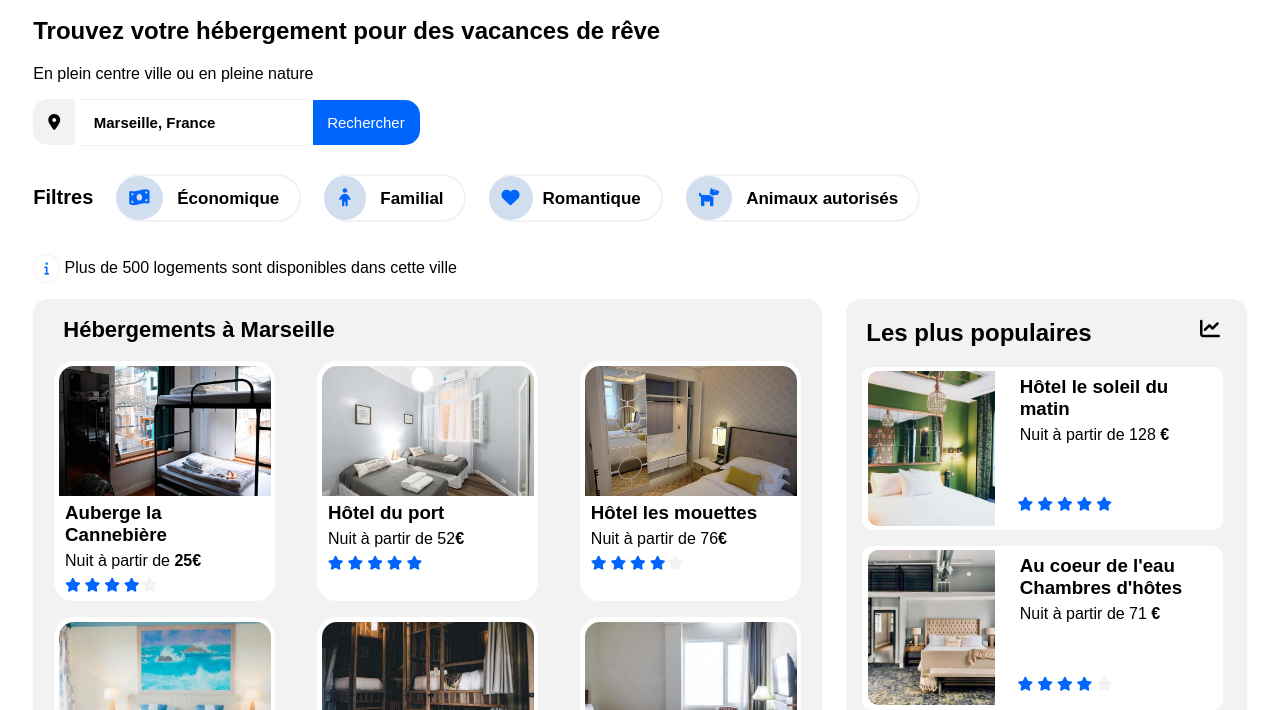
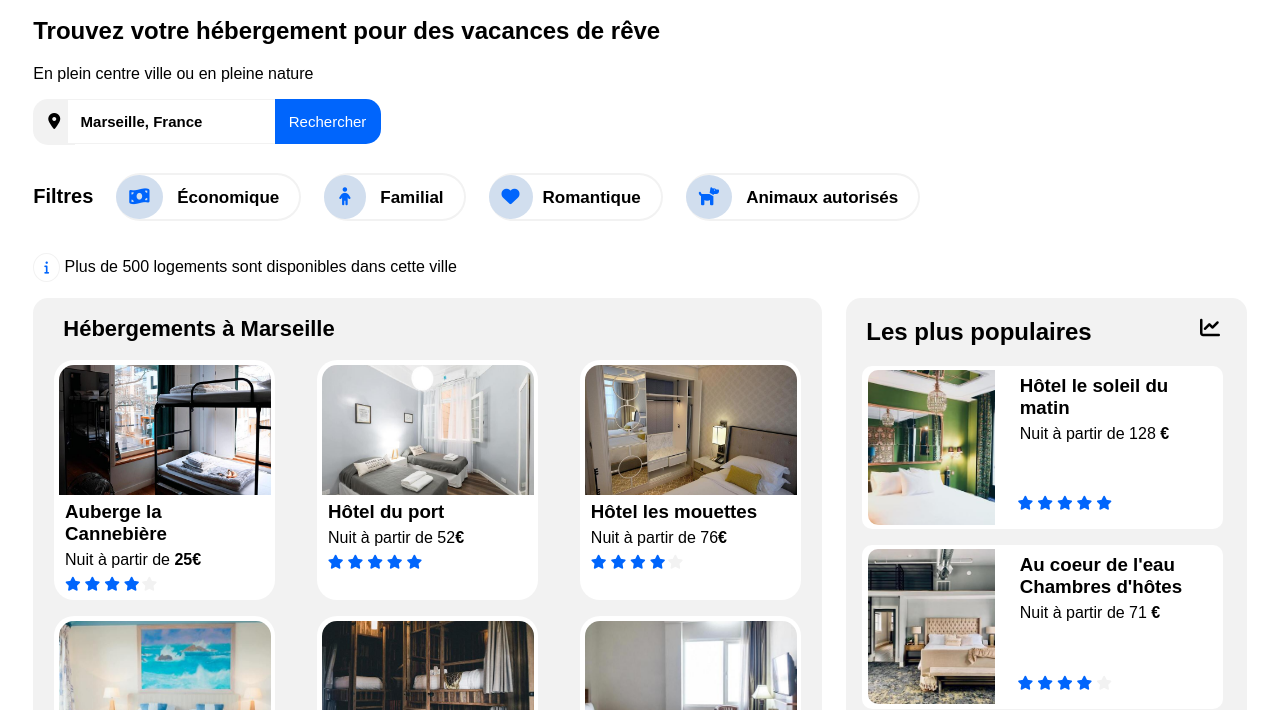
Before and after one commit to pierremorinv/PierreMorin_2_13042021, a plain HTML site: page index.html in a window 1280 px wide. Shown: the part 90-800 px from the top of the page. Drawn offline with Linux system fonts and the light colour scheme.

Commit message:
modification padding map logo

```diff
--- a/style.css
+++ b/style.css
@@ -141,11 +141,12 @@
 }
 .research{
     font-size:15px ;
-    padding: 14px;
+    padding: 13px;
     font-weight: bolder;
     border: #F2F2F2 solid 1px;
     border-right: none;
     border-left: none;
+    margin-left: -1%;;
 
 }
 
@@ -158,13 +159,16 @@
     padding-right: 15px;
     background-color: #0065fc;
     border:#F2F2F2;
+    margin-left:-2%;
 }
 .fa-search{
  display: none;
 }
 /*logo research*/
 .fa-map-marker-alt{
-    padding:15px;
+    padding: 15px;
+    padding-top: 14px;
+    padding-bottom:16px;
     border-radius: 15px 0px 0px 15px;
     background-color: #F2F2F2;
 }
@@ -534,7 +538,7 @@ li{
 /* Research */
 
 .fa-map-marker-alt{
-    padding: 18px;
+    padding: 17px;
 }
 
 .submit{
```
